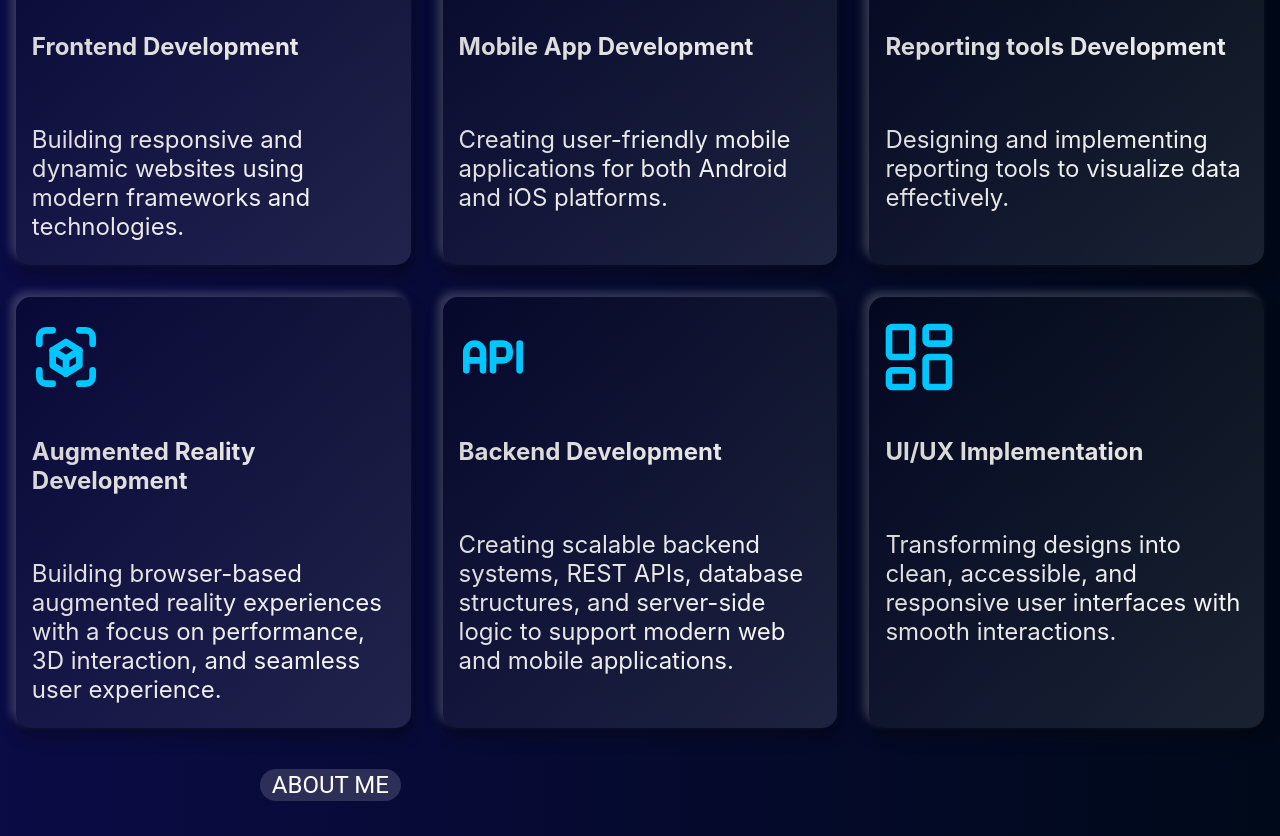
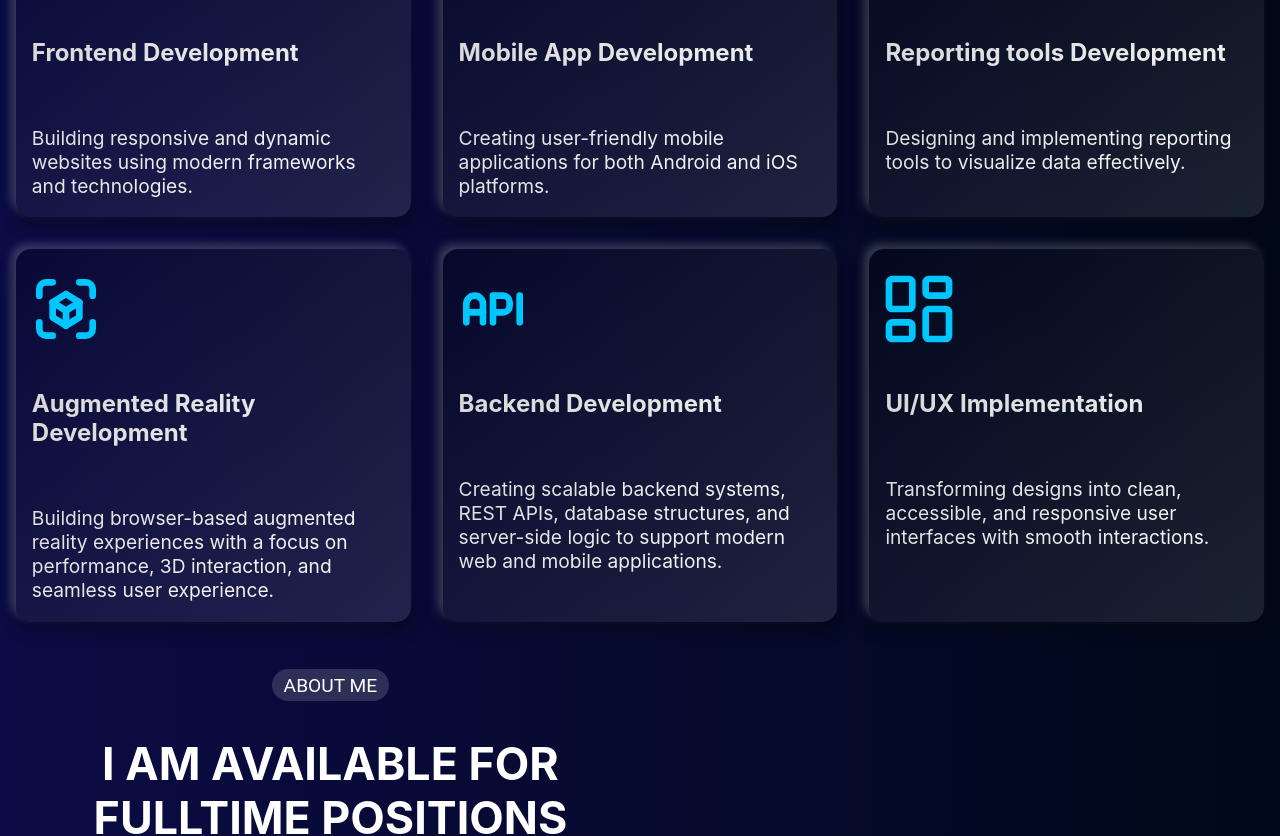
Before and after one commit to starx95/portfolio, a React (Vite) app: page / in a window 1280 px wide. Shown: the part 1020-1856 px from the top of the page. Built offline with nearby package versions, Linux system fonts and the light colour scheme.

Commit message:
fix font sizes

```diff
--- a/src/css/About.css
+++ b/src/css/About.css
@@ -153,7 +153,7 @@
   color: #fff;
   text-align: center;
   overflow-wrap: break-word;
-  font-size: clamp(1.2rem, 4vw, 2rem);
+  font-size: clamp(1.2rem, 1vw, 1rem);
   word-break: break-word;
   white-space: normal;
   max-width: 100%;
--- a/src/css/Home.css
+++ b/src/css/Home.css
@@ -83,7 +83,7 @@
   word-break: break-word;
   white-space: normal;
   max-width: 100%;
-  font-size: x-large;
+  font-size: clamp(1.2rem, 4vw, 1rem);
 }
 
 .portrait {
@@ -219,10 +219,10 @@
     background-color: rgba(255,255,255,0.15);
     height: 2rem;
     width: fit-content;
-    font-size: x-large;
 }
 
 .chip.MuiChip-root .MuiChip-label {
+  font-size: clamp(1.2rem, 1vw, 1rem);
   width: fit-content;
 }
 
--- a/src/css/IDO.css
+++ b/src/css/IDO.css
@@ -77,7 +77,7 @@
     color: #fff;
     text-align: flex-start;
     padding: 0 16px;
-        font-size: x-large;
+    font-size: clamp(1.2rem, 1vw, 1rem);
 }
 
 h5 {
```
